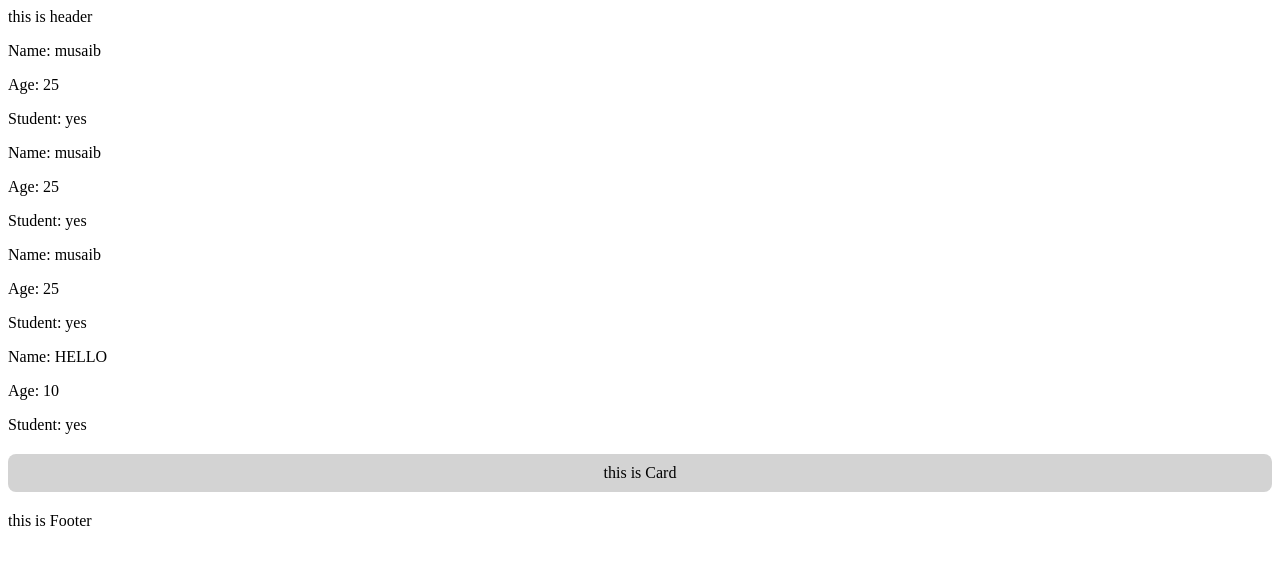
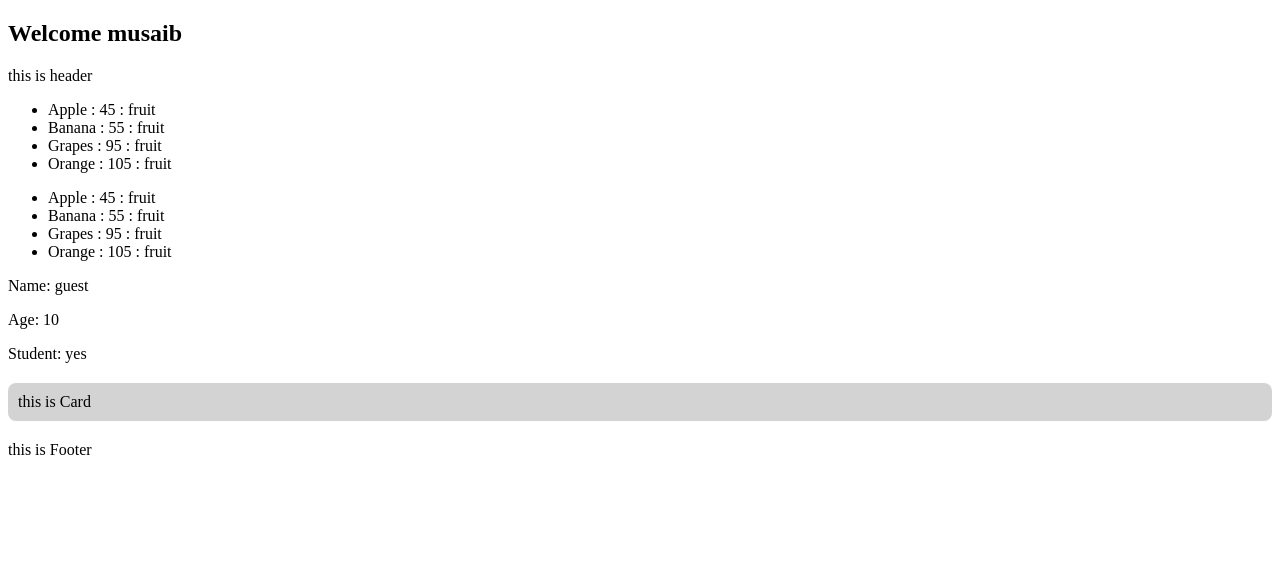
Before and after one commit to Musaib4/React-Learning, a React (Vite) app in the folder my-react-app/: page / in a window 1280 px wide. Shown: the top 564 px of the page. Built offline with nearby package versions, Linux system fonts and the light colour scheme.

Commit message:
list rendering

```diff
--- a/my-react-app/src/App.jsx
+++ b/my-react-app/src/App.jsx
@@ -1,18 +1,32 @@
 import Header from './header.jsx'
 import Footer from './footer.jsx'
 import Card from './card.jsx'
-import Props from './props.jsx'
+import List from './list.jsx'
+import { UserGreeting, Props } from "./props.jsx";
 
 
 function App() {
 
+  const Fruit = [
+    {id:1 ,name:"Apple",category:"fruit",calories:45},
+    {id:2 ,name:"Banana",category:"fruit",calories:55},
+    {id:3 ,name:"Grapes",category:"fruit",calories:95},
+    {id:4 ,name:"Orange",category:"fruit",calories:105},
+  ]
+  const veg = [
+    {id:5 ,name:"Apple",category:"fruit",calories:45},
+    {id:6 ,name:"Banana",category:"fruit",calories:55},
+    {id:7 ,name:"Grapes",category:"fruit",calories:95},
+    {id:8 ,name:"Orange",category:"fruit",calories:105},
+  ]
+
   return (
     <>
+      <UserGreeting isLoggedIn = {true} username ="musaib"/>
       <Header></Header>
-      <Props name="musaib"age={25} isStudent = {true}/>
-      <Props name="musaib"age={25} isStudent = {true}/>
-      <Props name="musaib"age={25} isStudent = {true}/>
-      <Props name='HELLO'/>
+      <List list = {Fruit}  />
+      <List list = {veg} />
+      <Props />
       <Card></Card>
       <Footer></Footer>
     </>
--- a/my-react-app/src/card.jsx
+++ b/my-react-app/src/card.jsx
@@ -7,7 +7,8 @@ function Card() {
     marginBottom: "20px",
     display: "flex",
     alignItems: "center",
-    justifyContent: "center"
+    justifyContent: "center",
+    display: "block"
   };
 
   return (
--- /dev/null
+++ b/my-react-app/src/list.jsx
@@ -0,0 +1,27 @@
+import PropTypes from "prop-types";
+
+function List({ list }) {
+  return (
+    <ul>
+      {list.map((item) => (
+        <li key={item.id}>{item.name} : {item.calories} : {item.category}</li>
+      ))}
+    </ul>
+  );
+}
+
+// PropTypes validation
+List.propTypes = {
+  list: PropTypes.arrayOf(
+    PropTypes.shape({
+      id: PropTypes.oneOfType([PropTypes.number, PropTypes.string]).isRequired,
+      name: PropTypes.string.isRequired,
+      // you can include other props if you want:
+      // category: PropTypes.string,
+      // calories: PropTypes.number,
+    })
+  ).isRequired,
+};
+
+
+export default List;
--- a/my-react-app/src/props.jsx
+++ b/my-react-app/src/props.jsx
@@ -1,7 +1,7 @@
 import PropTypes from "prop-types";
 
 // ✅ USE ES6 DEFAULT PARAMETERS FOR FUNCTIONAL COMPONENTS
-function Props({ name = "guest", age = 10, isStudent = true }) {
+export function Props({ name = "guest", age = 10, isStudent = true }) {
   return (
     <div className="student">
       {/* This is necessary because if a prop is not passed, it is undefined.
@@ -24,4 +24,14 @@ Props.propTypes = {
   isStudent: PropTypes.bool,
 };
 
-export default Props;
+
+// conditional rendering
+export function UserGreeting(props){
+
+    return(props.isLoggedIn ? <h2> Welcome {props.username}</h2>: <h2>please log in to continue</h2>);
+
+}
+UserGreeting.propTypes = {
+  username: PropTypes.string,
+  isLoggedIn: PropTypes.bool,
+};
--- /dev/null
+++ b/package.json
@@ -0,0 +1,5 @@
+{
+  "dependencies": {
+    "prop-types": "^15.8.1"
+  }
+}
```
Also changed, not shown: 1 other file (tests, documents, lock files or other folders).
